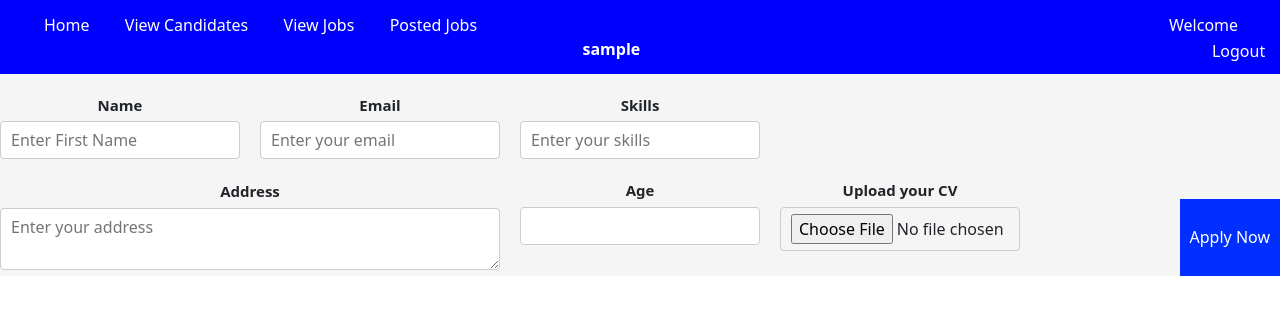
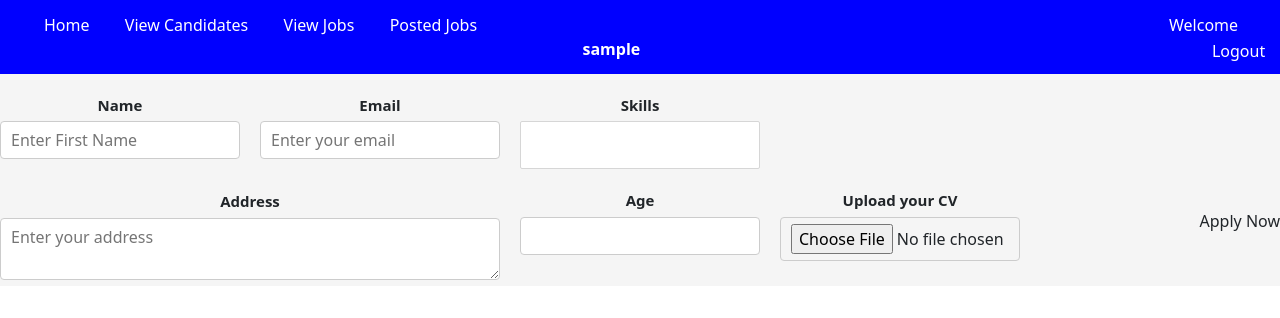
Before and after one commit to saurabhs679/AgileMinds-Soen6011summer2023, a React (Create React App) app in the folder jobseekr/: page /application/1 in a window 1280 px wide. Shown: the top 318 px of the page. Built offline with nearby package versions, Linux system fonts and the light colour scheme; data requests are answered from the project's data file; sample sign-in values are in the browser's storage.

Commit message:
SrikarHasthi added skills tag input

```diff
--- a/jobseekr/db.json
+++ b/jobseekr/db.json
@@ -137,7 +137,7 @@
       "gender": "female",
       "resume": "Anim ad ad deserunt dolor consectetur quis excepteur aute nostrud. Nisi veniam enim commodo laboris aliquip aliqua pariatur enim laborum consequat exercitation. Sint incididunt aliqua proident nisi eu duis qui nostrud mollit laborum duis laboris proident est.\r\n",
       "currentPosition": "Python Developer",
-      "skills": "Python",
+      "skills": ["Python"],
       "address": "2000 Blvd Maisoneuvenue",
       "jobsApplied": [
         1,
@@ -153,7 +153,7 @@
       "gender": "female",
       "resume": "Laboris sint qui ad sint ea do aliquip reprehenderit culpa quis consectetur est. Commodo in ut ex exercitation velit mollit. Sit mollit ad elit occaecat anim consequat consequat eu ipsum aute voluptate aute nisi deserunt. Proident veniam ad et tempor. Proident pariatur ipsum proident veniam magna exercitation cupidatat excepteur adipisicing reprehenderit dolore eu veniam fugiat. Sunt elit eu voluptate consequat culpa laboris enim ex ea.\r\n",
       "currentPosition": "Devops Engineer",
-      "skills": "AWS, Github, Docker, Splunk",
+      "skills": ["AWS", "Github", "Docker", "Splunk"],
       "address": "2000 Blvd Maisoneuvenue",
       "jobsApplied": [
         1,
@@ -168,7 +168,7 @@
       "gender": "female",
       "resume": "Tempor est quis mollit exercitation ipsum esse laborum et esse reprehenderit velit proident labore proident. Veniam eiusmod eiusmod dolor reprehenderit proident ut cupidatat dolore sunt sit anim. Magna nostrud deserunt adipisicing duis exercitation officia. Aute sint minim anim aute elit nulla consequat ex sit quis irure sit occaecat. Exercitation minim non sunt velit proident occaecat cupidatat consectetur voluptate cillum magna exercitation. Ex laboris aliquip in culpa enim et reprehenderit esse veniam aliquip ex aliquip sunt.\r\n",
       "currentPosition": "DBA Admin",
-      "skills": "SQL , Postgresql",
+      "skills": ["SQL" , "Postgresql"],
       "address": "2000 Blvd Maisoneuvenue",
       "jobsApplied": [
         2,
@@ -184,7 +184,7 @@
       "gender": "male",
       "resume": "Eu ex nostrud fugiat Lorem deserunt ut aliquip fugiat aliqua excepteur est duis ullamco. Laborum sit ipsum nulla nisi. Laborum veniam Lorem Lorem magna. Ad ea sit nostrud ad consequat ut fugiat non irure.\r\n",
       "currentPosition": "Java Developer",
-      "skills": "Java, SpringBoot, MVC",
+      "skills": ["Java", "SpringBoot", "MVC"],
       "address": "2000 Blvd Maisoneuvenue",
       "jobsApplied": [
         1,
@@ -202,7 +202,7 @@
       "resume": "Do mollit laborum excepteur in non proident laboris. Veniam cillum officia et enim nisi in nisi ipsum et proident eu. Deserunt elit ex tempor cillum nulla in culpa consequat. Ullamco sit fugiat elit pariatur proident do. Ad consectetur eu non laboris nostrud consectetur consequat consectetur. Irure dolore quis aute cupidatat et ea est sit eu occaecat eiusmod magna. Duis aliqua proident aliquip amet aliquip duis proident ullamco commodo exercitation.\r\n",
       "currentPosition": "Business Analyst",
       "address": "2000 Blvd Maisoneuvenue",
-      "skills": "Excel, PowerBI",
+      "skills": ["Excel", "PowerBI"],
       "jobsApplied": [
         1,
         3,
@@ -218,12 +218,20 @@
       "gender": "",
       "resume": "",
       "currentPosition": "",
-      "skills": "sgsg",
+      "skills": [
+        "sgsg",
+        "hhh",
+        "hhh\\",
+        "lk,m",
+        "iu",
+        "kjn"
+      ],
       "address": "sgsg",
       "jobsApplied": [
         2,
         3,
-        6
+        6,
+        4
       ]
     }
   ],
@@ -231,7 +239,7 @@
     {
       "id": 2,
       "title": "Devops Engineer",
-      "skills": "docker, github, splunk, AWS",
+      "skills": ["docker", "github", "splunk", "AWS"],
       "jobtype": "fulltime",
       "salary": "150000",
       "applicationdeadline": "2023-07-18T20:26",
@@ -242,7 +250,7 @@
     {
       "id": 3,
       "title": "business analyst",
-      "skills": "PowerBI, Excel",
+      "skills": ["PowerBI", "Excel"],
       "jobtype": "fulltime",
       "salary": "120000",
       "applicationdeadline": "2023-07-22T21:39",
@@ -253,7 +261,7 @@
     {
       "id": 4,
       "title": "android",
-      "skills": "python",
+      "skills": ["python"],
       "jobtype": "fulltime",
       "salary": "25000",
       "applicationdeadline": "",
@@ -264,7 +272,7 @@
     {
       "id": 5,
       "title": "Software Engineer",
-      "skills": "Agile, jira",
+      "skills": ["Agile", "jira"],
       "jobtype": "fulltime",
       "salary": "200000",
       "applicationdeadline": "2023-07-21T22:03",
@@ -274,7 +282,7 @@
     },
     {
       "title": "react deve",
-      "skills": "react, dom, js",
+      "skills": ["react", "dom", "js"],
       "jobtype": "fulltime",
       "salary": "25000",
       "applicationdeadline": "",
--- a/jobseekr/src/Addjobs.js
+++ b/jobseekr/src/Addjobs.js
@@ -1,11 +1,12 @@
-import { useState } from "react";
+import { useRef, useState } from "react";
 import { Link, useNavigate } from "react-router-dom";
 import { toast } from "react-toastify";
 
 const Addjobs = () => {
 
     const [title, titlechange] = useState("");
-    const [skills, skillschange] = useState("");
+    const [skills, skillschange] = useState([]);
+    const [tempSkill, setTempSkill] = useState("");
     const [jobtype, jobtypechange] = useState("");
     const [salary, salarychange] = useState("");
     const [applicationdeadline, applicationdeadlinechange] = useState("");
@@ -13,6 +14,7 @@ const Addjobs = () => {
     const [positionsavailable, positionsavailablechange] = useState("");
 
     const navigate = useNavigate();
+   // const tagInput = useRef(null);
 
     const IsValidate = () => {
         let isproceed = true;
@@ -37,7 +39,7 @@ const Addjobs = () => {
 
     //const deadline = new Date(job.deadline).toLocaleDateString();
     const handlesubmit = (e) => {
-
+            console.log("sadsdf");
             e.preventDefault();
             const employer = sessionStorage.getItem('username') != null ? sessionStorage.getItem('username').toString() : '';
             let regobj = { title, skills, jobtype, salary, applicationdeadline, applicants, positionsavailable, employer};
@@ -54,10 +56,30 @@ const Addjobs = () => {
             });
         }
     }
+    const removeSkill = (i) => {
+        const newTags = [ ...skills ];
+        newTags.splice(i, 1);
+
+        // Call the defined function setTags which will replace tags with the new value.
+        skillschange(newTags);
+      };
+    const inputKeyDown = (e) => {
+        const val = e.target.value;
+        if (e.key === 'Enter' && val) {
+          if (skills.find(tag => tag.toLowerCase() === val.toLowerCase())) {
+            return;
+          }
+          skillschange([...skills, val]);
+          setTempSkill("");
+          //tagInput.value = null;
+        } else if (e.key === 'Backspace' && !val) {
+          removeSkill(skills.length - 1);
+        }
+      };
     return (
         <div>
             <div className="offset-lg-3 col-lg-6">
-                <form className="container" onSubmit={handlesubmit}>
+                <form className="container">
                     <div className="card">
                         <div className="card-header">
                             <h3>ADD JOBS</h3>
@@ -74,7 +96,19 @@ const Addjobs = () => {
                                 <div className="col-lg-6">
                                     <div className="form-group">
                                         <label>Skills <span className="errmsg">*</span></label>
-                                        <input value={skills} onChange={e => skillschange(e.target.value)} className="form-control"></input>
+                                        {/* <input value={skills} onChange={e => skillschange(e.target.value)} className="form-control"></input> */}
+                                        <div className="input-tag">
+                                        <ul className="input-tag__tags">
+                                            { skills.map((tag, i) => (
+                                            <li key={tag}>
+                                                {tag}
+                                                <button type="button" onClick={() => { removeSkill(i) }}>+</button>
+                                            </li>
+                                            ))}
+                                            <li className="input-tag__tags__input"><input type="text" onKeyDown={inputKeyDown}
+                                        value={tempSkill} onChange={e => setTempSkill(e.target.value)} /></li>
+                                        </ul>
+                                        </div>
                                     </div>
                                 </div>
                                 <div className="col-lg-6">
@@ -120,7 +154,7 @@ const Addjobs = () => {
 
                         </div>
                         <div className="card-footer">
-                            <button type="submit" className="btn btn-primary">Add</button> |
+                            <div className="btn btn-primary" onClick={handlesubmit}>Add</div> |
                             <Link to={'/home'} className="btn btn-danger">Close</Link>
                         </div>
                    </div>
--- a/jobseekr/src/App.css
+++ b/jobseekr/src/App.css
@@ -117,3 +117,63 @@ h1 {
 .btn-spaces{
   margin-bottom: 1rem;
 }
+
+.input-tag {
+  background: white;
+  border: 1px solid #d6d6d6;
+  border-radius: 2px;
+  display: flex;
+  flex-wrap: wrap;
+  padding: 5px 5px 0;
+}
+
+.input-tag input {
+  border: none;
+  width: 100%;
+}
+
+.input-tag__tags {
+  display: inline-flex;
+  flex-wrap: wrap;
+  margin: 0;
+  padding: 0;
+  width: 100%;
+}
+
+.input-tag__tags li {
+  align-items: center;
+  background: #85A3BF;
+  border-radius: 2px;
+  color: white;
+  display: flex;
+  font-weight: 300;
+  list-style: none;
+  margin-bottom: 5px;
+  margin-right: 5px;
+  padding: 5px 10px;
+}
+
+.input-tag__tags li button {
+  align-items: center;
+  appearance: none;
+  background: #333333;
+  border: none;
+  border-radius: 50%;
+  color: white;
+  cursor: pointer;
+  display: inline-flex;
+  font-size: 12px;
+  height: 15px;
+  justify-content: center;
+  line-height: 0;
+  margin-left: 8px;
+  padding: 0;
+  transform: rotate(45deg);
+  width: 15px;
+}
+
+.input-tag__tags li.input-tag__tags__input {
+  background: none;
+  flex-grow: 1;
+  padding: 0;
+}
--- a/jobseekr/src/Application.js
+++ b/jobseekr/src/Application.js
@@ -13,6 +13,7 @@
 
     const [myID, updateID] = useState(0)
     const [newUser, updateNewUser] = useState(true)
+    const [tempSkill, setTempSkill] = useState("");
     const [formData, updateDataForm] = useState({
         id: "",
         user_id: "",
@@ -22,7 +23,7 @@
         gender: "",
         resume: "",
         currentPosition: "",
-        skills: "",
+        skills: [],
         address:"",
         jobsApplied: []
       })
@@ -89,7 +90,27 @@
         });
         }
     }
-    return <form onSubmit={submitHandler}>
+    const removeSkill = (i) => {
+        const newTags = [ ...formData.skills ];
+        newTags.splice(i, 1);
+
+        // Call the defined function setTags which will replace tags with the new value.
+        updateDataForm({...formData, skills: newTags })
+      };
+    const inputKeyDown = (e) => {
+        const val = e.target.value;
+        if (e.key === 'Enter' && val) {
+          if (formData.skills.find(tag => tag.toLowerCase() === val.toLowerCase())) {
+            return;
+          }
+          updateDataForm({...formData, skills: [...formData.skills, val] })
+          setTempSkill("");
+          //tagInput.value = null;
+        } else if (e.key === 'Backspace' && !val) {
+          removeSkill(formData.skills.length - 1);
+        }
+      };
+    return <form>
     <div class = "form_container">
     <div class="form_control">
         <label for = "first_name">Name</label>
@@ -126,7 +147,7 @@
     </div>
     <div class="form_control ">
         <label for = "skills">Skills</label>
-        <input
+        {/* <input
         type= "text"
         id="skills"
         name="skills"
@@ -134,7 +155,19 @@
         required
         defaultValue={formData.skills}
         onChange={e => {updateDataForm({...formData, skills: e.target.value })}}
-        />
+        /> */}
+         <div className="input-tag">
+            <ul className="input-tag__tags">
+                { formData.skills.map((tag, i) => (
+                    <li key={tag}>
+                        {tag}
+                        <button type="button" onClick={() => { removeSkill(i) }}>+</button>
+                    </li>
+                 ))}
+             <li className="input-tag__tags__input"><input type="text" onKeyDown={inputKeyDown}
+                value={tempSkill} onChange={e => setTempSkill(e.target.value)} /></li>
+            </ul>
+        </div>
     </div>
     <div class="textarea_control">
         <label for = "address">Address</label>
@@ -162,7 +195,7 @@
         />
     </div>
     <div class="button_container">
-      <button type="submit" > Apply Now</button>
+      <div type="submit" onClick={submitHandler}> Apply Now</div>
     </div>
     </div>
 </form>
--- a/jobseekr/src/Jobview.js
+++ b/jobseekr/src/Jobview.js
@@ -156,7 +156,7 @@ const Jobs = () => {
             <Link to="/editjob" state={jobs} className="btn btn-primary btn-spaces">Edit</Link>
             <button onClick={handleremove} className="btn btn-danger" value={jobs.id}>Remove</button></>
         if(userrole === "candidate"){
-            if(jobsApplied.includes(jobs.id)){
+            if(jobsApplied&&jobsApplied.includes(jobs.id)){
                 buttons = <>
             <button className="btn btn-primary btn-spaces">Already Applied</button>
             </>
```
